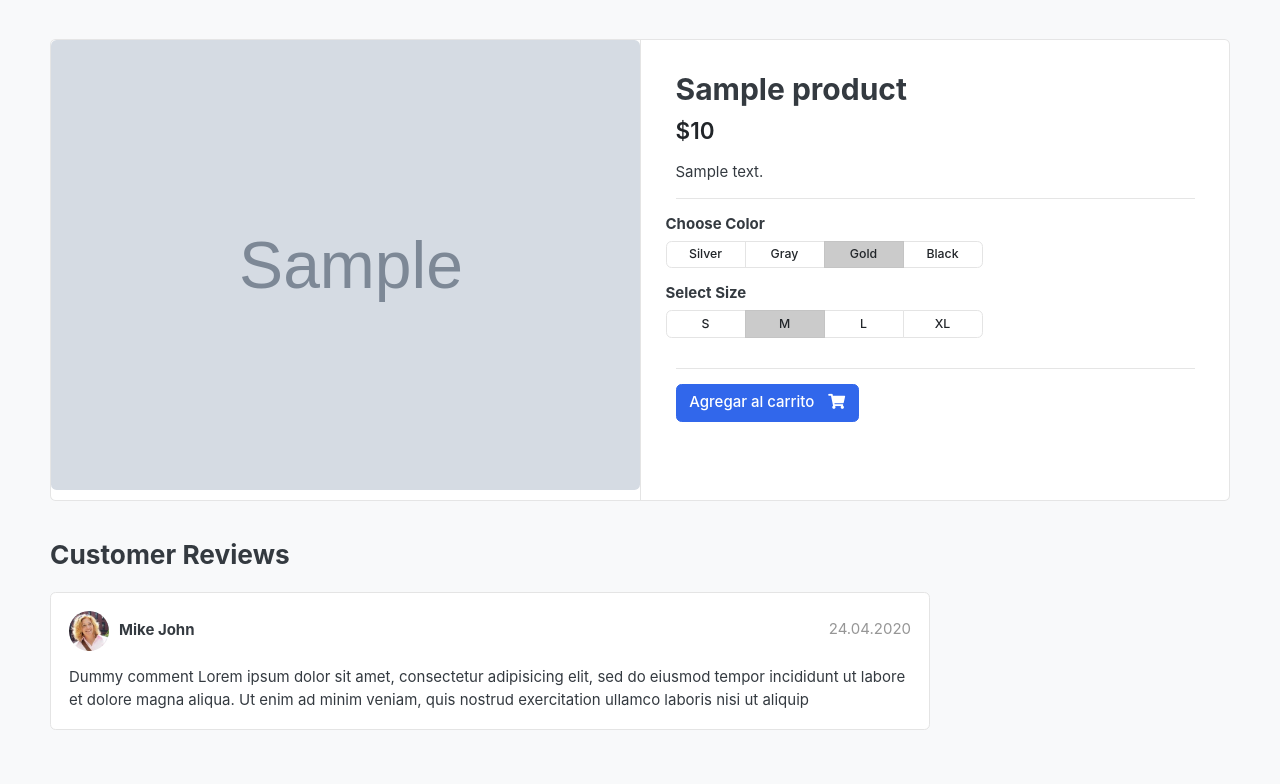
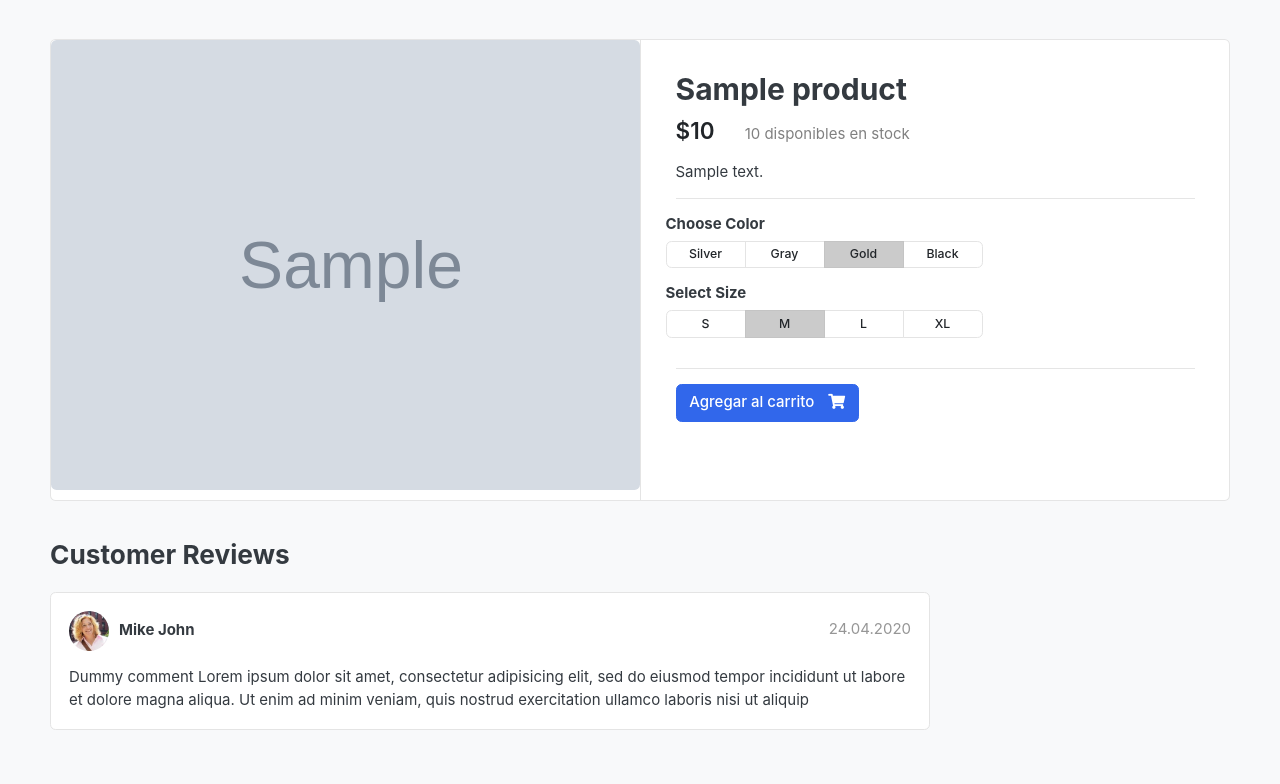
Before and after one commit to JohanFire/Django_Ecommerce, a Django app: a page that uses ecommerce_django/templates/store/product_detail.html in a window 1280 px wide. Shown: the part 119-903 px from the top of the page. Run offline with Django 3.2, Linux system fonts and the light colour scheme; tables that the repository leaves empty hold one stand-in row (values such as "Sample post"); grey boxes marked "Sample" are stand-in pictures; some web fonts are replaced.

Commit message:
Showing Quantity of stock in product_detail page

```diff
--- a/ecommerce_django/templates/store/product_detail.html
+++ b/ecommerce_django/templates/store/product_detail.html
@@ -24,6 +24,11 @@
 
     <div class="mb-3">
         <var class="price h4">${{ single_product.price }}</var>
+        {% if single_product.stock <= 0 %}
+            <var style="margin-left: 5%; color: gray;">No hay stock por el momento</var>
+        {% else %}
+            <var style="margin-left: 5%; color: gray;">{{single_product.stock}} disponibles en stock </var>
+        {% endif %}
     </div>
 
     <p>{{ single_product.description }}</p>
```
